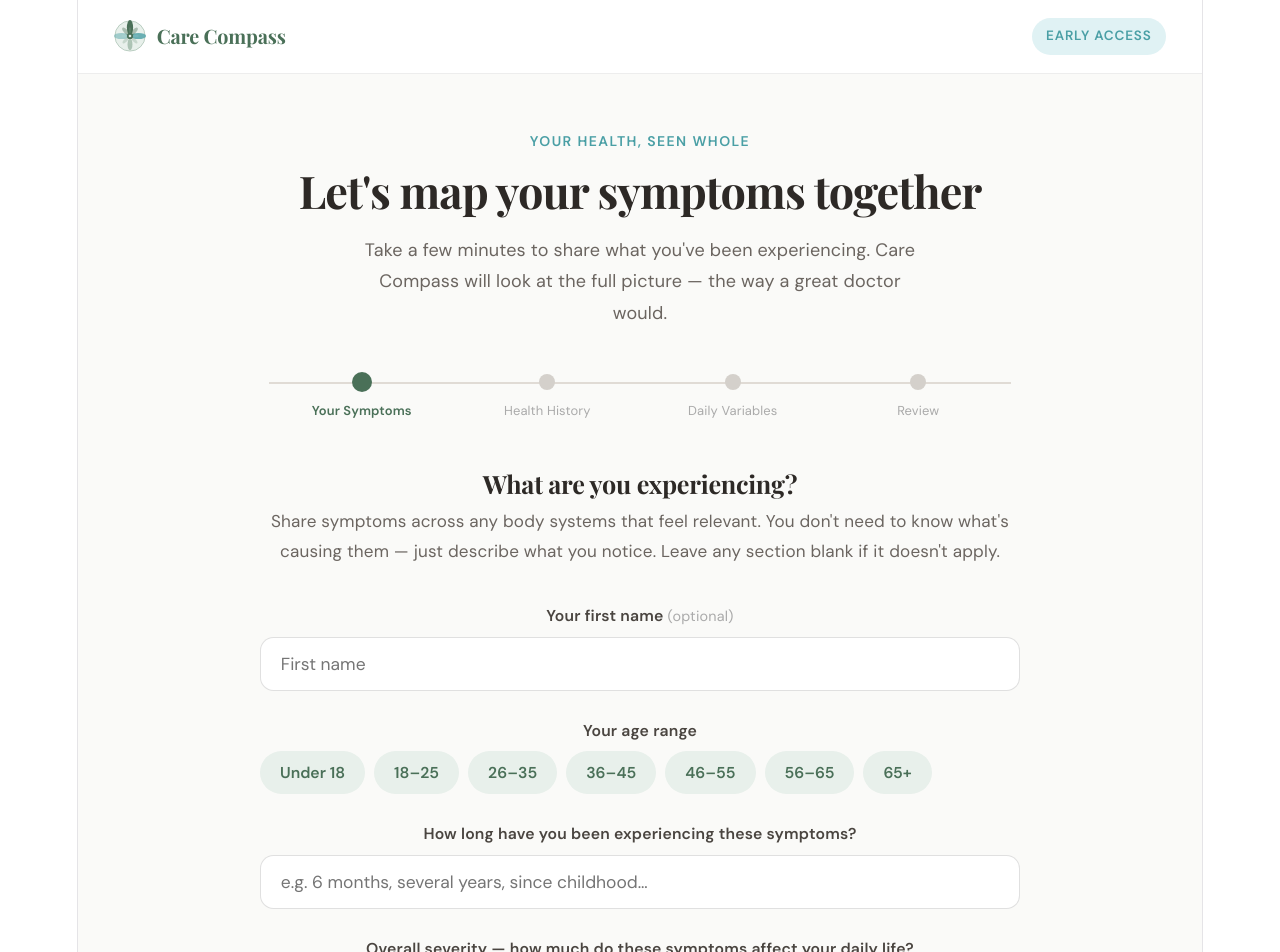
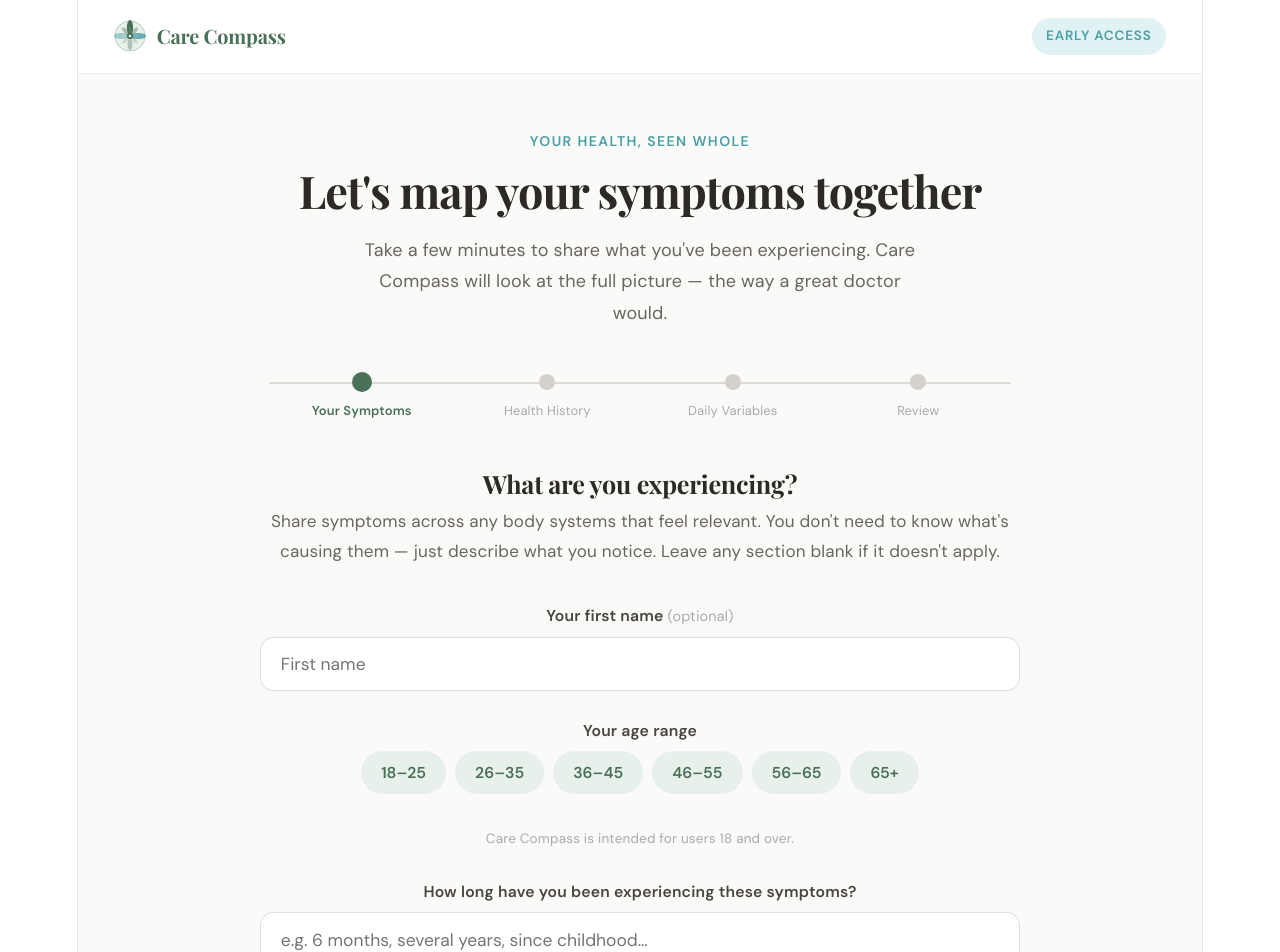
Before and after one commit to tiffanykbuettner-lab/care-compass-landing, a React (Vite) app: page /compass in a window 1280 px wide. Shown: the top 952 px of the page. Built offline with nearby package versions, Linux system fonts and the light colour scheme; a web font is replaced by a local one.

Commit message:
center age range buttons

```diff
--- a/src/CareCompassPOC.jsx
+++ b/src/CareCompassPOC.jsx
@@ -562,7 +562,7 @@ Please provide a Care Compass Insight Report with these sections:
                 <div style={s.formGroup}>
                   <label style={s.label}>Your age range</label>
                   <div style={s.ageRangeWrap}>
-                    {["Under 18","18–25","26–35","36–45","46–55","56–65","65+"].map(range => (
+                    {["18–25","26–35","36–45","46–55","56–65","65+"].map(range => (
                       <button key={range} onClick={() => setAgeRange(range)} style={{
                         ...s.ageRangeBtn,
                         background: ageRange === range ? SAGE_DARK : SAGE_LIGHT,
@@ -572,6 +572,9 @@ Please provide a Care Compass Insight Report with these sections:
                     ))}
                   </div>
                 </div>
+		<p style={{ fontSize: "0.75rem", color: "#aaa", margin: "0.25rem 0 0" }}>
+  		  Care Compass is intended for users 18 and over.
+		</p>
                 <div style={s.formGroup}>
                   <label style={s.label}>How long have you been experiencing these symptoms?</label>
                   <input value={duration} onChange={e => setDuration(e.target.value)} placeholder="e.g. 6 months, several years, since childhood…" style={s.input}/>
@@ -890,7 +893,7 @@ const s = {
   trackerPromptDesc: { fontSize: "0.875rem", color: WARM_GRAY, lineHeight: 1.6, margin: 0 },
   trackerPromptBtn: { background: TEAL, color: "#fff", padding: "0.75rem 1.5rem", borderRadius: "100px", fontSize: "0.875rem", fontWeight: 600, textDecoration: "none", whiteSpace: "nowrap" },
 
-  ageRangeWrap: { display: "flex", gap: "0.5rem", flexWrap: "wrap" },
+  ageRangeWrap: { display: "flex", gap: "0.5rem", flexWrap: "wrap", justifyContent: "center" },
   ageRangeBtn: { padding: "0.5rem 1rem", borderRadius: "100px", border: "2px solid transparent", cursor: "pointer", fontSize: "0.875rem", fontWeight: 600, fontFamily: "inherit", transition: "all 0.2s" },
   consentBox: { background: "#e8f0eb", borderRadius: "0.75rem", padding: "1rem 1.25rem", border: `1px solid rgba(74,112,88,0.2)` },
   consentText: { fontSize: "0.82rem", color: SAGE_DARK, lineHeight: 1.7, margin: 0 },
```
